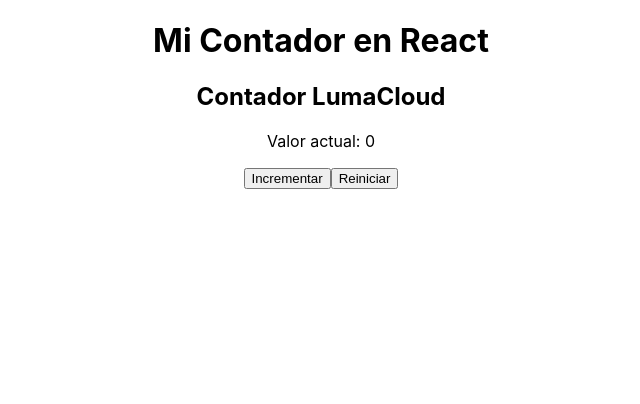
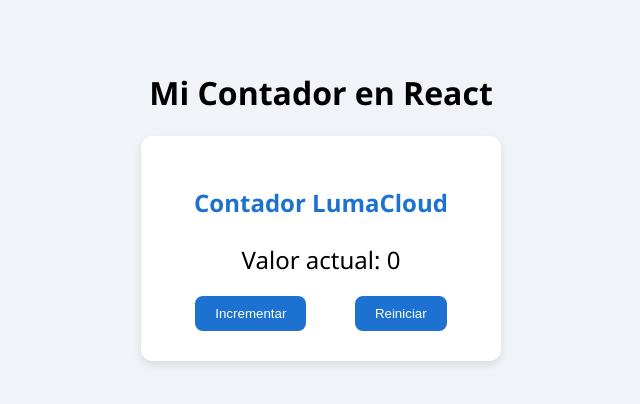
Before and after one commit to yessi1627/Prueba-Frontend-LumaCloud, a React (Create React App) app in the folder react-counter-api/: page / in a window 1280 px wide. Shown: the top 404 px of the page, without its empty margins (319-959 px from the left). Built offline with nearby package versions, Linux system fonts and the light colour scheme.

Commit message:
style: agregue estilo al componente countercard

```diff
--- a/react-counter-api/src/App.css
+++ b/react-counter-api/src/App.css
@@ -1,38 +1,47 @@
+/* Estilos base del contenedor */
 .App {
   text-align: center;
+  padding: 50px;
+  background-color: #f0f4f8;
+  min-height: 100vh;
+  font-family: 'Segoe UI', Tahoma, Geneva, Verdana, sans-serif;
 }
 
-.App-logo {
-  height: 40vmin;
-  pointer-events: none;
+/* Estilos de la tarjeta del contador */
+.counter-card {
+  background-color: #ffffff;
+  border-radius: 12px;
+  box-shadow: 0 4px 8px rgba(0, 0, 0, 0.1);
+  padding: 30px;
+  margin: 0 auto;
+  max-width: 300px;
 }
 
-@media (prefers-reduced-motion: no-preference) {
-  .App-logo {
-    animation: App-logo-spin infinite 20s linear;
-  }
+.counter-card h2 {
+  color: #1D72D1;
+  margin-bottom: 20px;
 }
 
-.App-header {
-  background-color: #282c34;
-  min-height: 100vh;
-  display: flex;
-  flex-direction: column;
-  align-items: center;
-  justify-content: center;
-  font-size: calc(10px + 2vmin);
-  color: white;
+.counter-card p {
+  font-size: 24px;
+  margin-bottom: 20px;
 }
 
-.App-link {
-  color: #61dafb;
+.buttons {
+  display: flex;
+  justify-content: space-around;
 }
 
-@keyframes App-logo-spin {
-  from {
-    transform: rotate(0deg);
-  }
-  to {
-    transform: rotate(360deg);
-  }
+.buttons button {
+  padding: 10px 20px;
+  background-color: #1D72D1;
+  color: #ffffff;
+  border: none;
+  border-radius: 8px;
+  cursor: pointer;
+  transition: background-color 0.3s ease;
 }
+
+.buttons button:hover {
+  background-color: #1558a1;
+}
```
